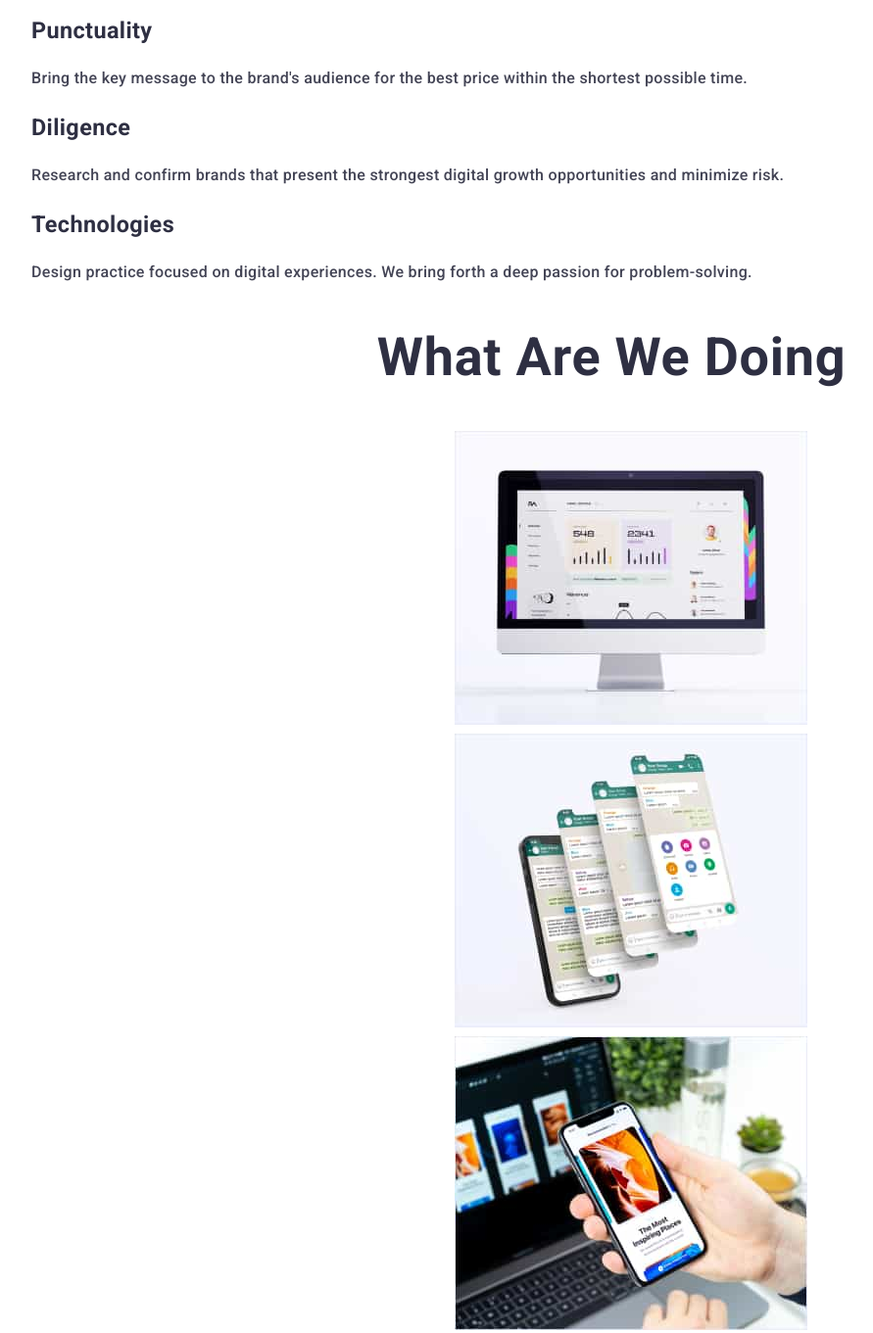
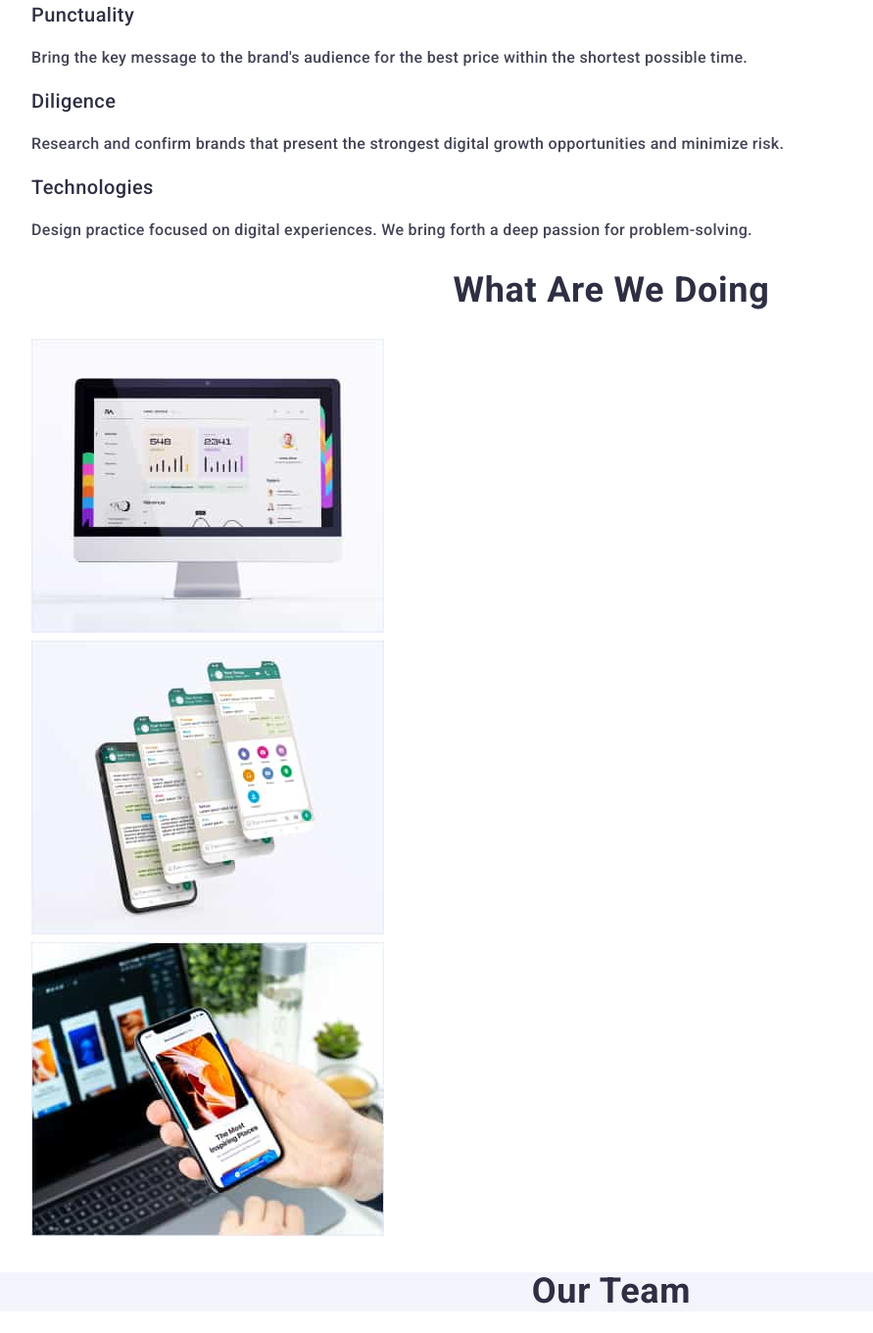
Before and after one commit to DagmaraKasz/goit-markup-hw-02, a plain HTML site: page index.html in a window 1280 px wide. Shown: the part 540-1901 px from the top of the page at 98% size, without its empty margins (16-907 px from the left). Drawn offline with Linux system fonts and the light colour scheme.

Commit message:
CSS HTML updates
Changing styling in the lists

```diff
--- a/css/styles.css
+++ b/css/styles.css
@@ -31,6 +31,10 @@ a {
 /* klasa menu dla index.html */
 .menu .link {
     color: var(--navyblue-color);
+    font-weight: 500;
+    font-size: 16px;
+    line-height: 1.5;
+    letter-spacing: 0.02em;
 }
 
 .menu .link:hover,
@@ -141,7 +145,7 @@ a {
 .list features {
     list-style: none;
 }
-.features-elements {
+.highlight-element {
     font-family: "Roboto", sans-serif;
     font-weight: 500;
     font-size: 20px;
@@ -160,7 +164,7 @@ a {
     color: var(--slate-color);
 }
 /* trzecia sekcja */
-.scope-section {
+.subtitle {
     font-size: 36px;
     line-height: 1.11;
     text-align: center;
@@ -171,7 +175,7 @@ a {
 }
 
 /* czwarta sekcja */
-.people {
+.our-team {
     background-color: var(--cloud-color);
     font-size: 36px;
     line-height: 1.11;
@@ -194,7 +198,7 @@ a {
 /* akapit dla tej sekcji wzięty z sekcji drugiej */
 
 /* sekcja main dla portfolio.html */
-.list-buttons {
+.buttons {
     list-style: none;
     font-family: "Roboto", sans-serif;
     font-weight: 500;
--- a/index.html
+++ b/index.html
@@ -70,9 +70,8 @@
             </ul>
         </section>
 
-        <section class="scope-section">
-            <div class="container"></div>
-            <h2>What are we doing</h2>
+        <section class="scope-section list">
+            <h2 class="subtitle">What are we doing</h2>
             <ul class="list">
                 <li>
                     <img
@@ -100,7 +99,7 @@
         </section>
 
         <section class="people">
-            <h2>Our Team</h2>
+            <h2 class="our-team">Our Team</h2>
             <ul class="list">
                 <li class="list-people">
                     <img
```
